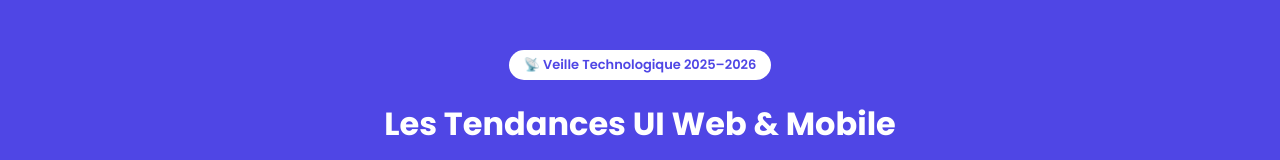
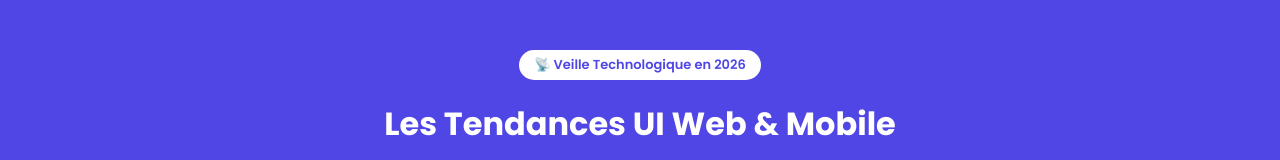
Before and after one commit to 2s-exe/VeilleUI, a plain HTML site: page index.html in a window 1280 px wide. Shown: the top 160 px of the page. Drawn offline with Linux system fonts and the light colour scheme.

Commit message:
Update index.html

```diff
--- a/index.html
+++ b/index.html
@@ -13,7 +13,7 @@
 
   <!-- EN-TETE -->
   <header>
-    <div class="badge">📡 Veille Technologique 2025–2026</div>
+    <div class="badge">📡 Veille Technologique en 2026</div>
     <h1>Les Tendances UI Web & Mobile</h1>
     <p>Ce qu'il faut savoir sur les interfaces modernes</p>
   </header>
```
